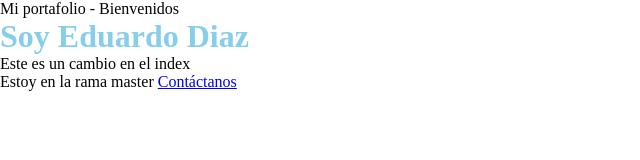
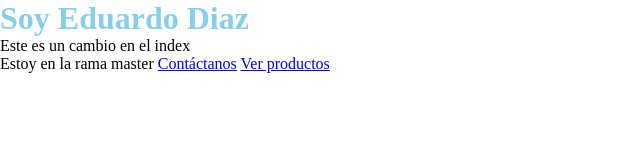
Before and after one commit to eduardiazcode/Mi-portafolio, a plain HTML site: page index.html in a window 1280 px wide. Shown: the whole page, without its empty margins (0-640 px from the left). Drawn offline with Linux system fonts and the light colour scheme.

Commit message:
Se agrega link del prodcutos al index

```diff
--- a/index.html
+++ b/index.html
@@ -2,14 +2,15 @@
 <hmtl lang="es">
 
     <head>
-        <meta name="viewport" content="width=device-width, initial-scale=1.0"
+        <meta name="viewport" content="width=device-width, initial-scale=1.0">
         <title>Mi portafolio - Bienvenidos</title>
-        <link rel="stylesheet" href="./style.css"
+        <link rel="stylesheet" href="./style.css">
     </head>
     <body>
         <h1 class="title">Soy Eduardo Diaz</h1>
         <p>Este es un cambio en el index</p>
         <span>Estoy en la rama master</span>
         <a href="./contact.html">Contáctanos</a>
+        <a href="./products.html">Ver productos</a>
     </body>
 </hmtl>
```
